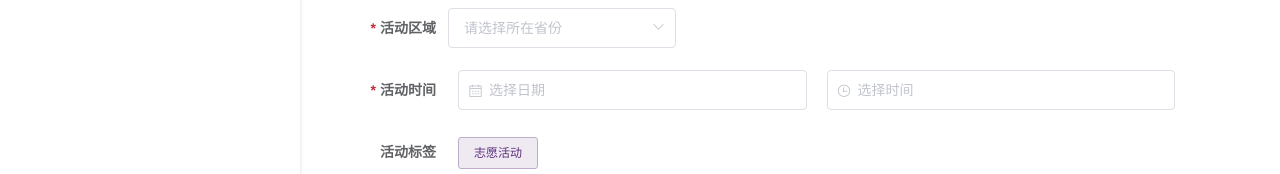
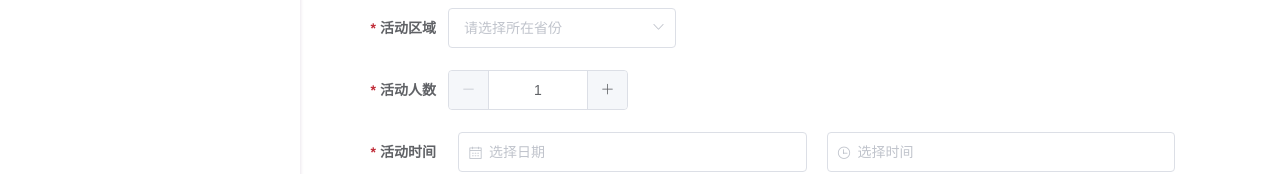
Before and after one commit to zhangxwww/THU-voluntary-plus, a Vue app in the folder frontend/webadmin/web/: page /#/dashboard/add in a window 1280 px wide. Shown: the part 192-366 px from the top of the page. Built offline with nearby package versions, Linux system fonts and the light colour scheme.

Commit message:
add 'total num' field in AddActivity

```diff
--- a/frontend/webadmin/web/src/script/index.js
+++ b/frontend/webadmin/web/src/script/index.js
@@ -11,6 +11,7 @@ export function addNewActivity(form, success, fail) {
     axios.post('/api/activity/new', {
         name: form.name,
         region: form.region,
+        totalNum: form.totalNum,
         date1: form.date1,
         date2: form.date2,
         tag: form.tag,
--- a/frontend/webadmin/web/src/views/AddActivity.vue
+++ b/frontend/webadmin/web/src/views/AddActivity.vue
@@ -17,6 +17,13 @@
                    :value="pro.value"
                    :key="pro.id"></el-option>
       </el-select>
+    </el-form-item>
+    <el-form-item label="活动人数"
+                  prop="totalNum">
+      <el-input-number v-model="ruleForm.totalNum"
+                       :min="1"
+                       :max="50"
+                       label="活动人数"></el-input-number>
     </el-form-item>
     <el-form-item label="活动时间"
                   required>
@@ -93,6 +100,7 @@ export default {
       ruleForm: {
         name: '',
         region: '',
+        totalNum: 1,
         date1: '',
         date2: '',
         delivery: false,
@@ -106,6 +114,9 @@ export default {
         ],
         region: [
           { required: true, message: '请选择活动区域', trigger: 'change' }
+        ],
+        totalNum: [
+          { required: true }
         ],
         date1: [
           {
```
